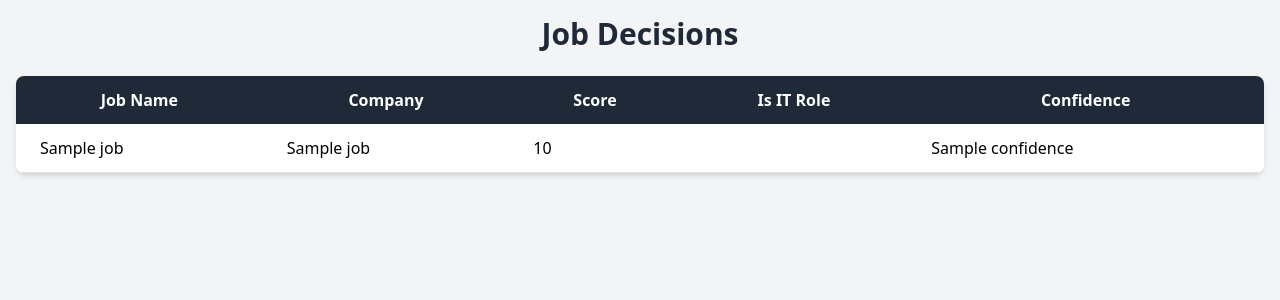
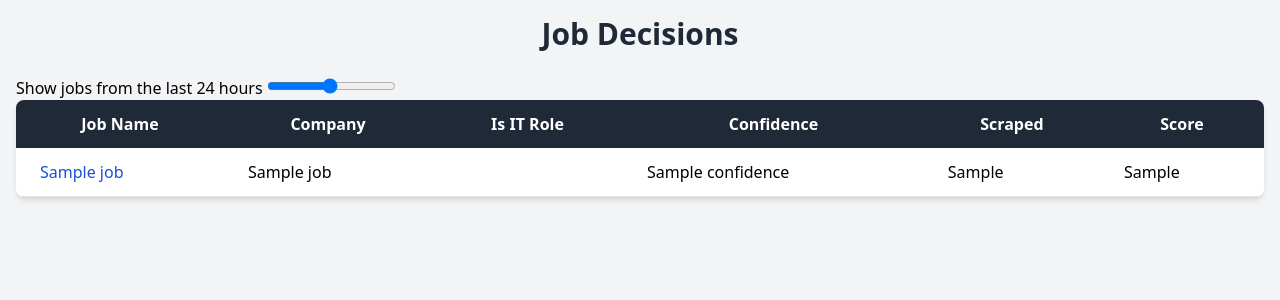
Before and after one commit to wbinsaad/JobScraper, a Flask app: template flask_app/templates/index.html in a window 1280 px wide. Shown: the top 300 px of the page. Run offline with Flask 3, Linux system fonts and the light colour scheme; the template is opened without the code that fills it: most values are stand-ins (such as "Sample title", 1, 10 or a date in 2020); some libraries are stand-ins or nearby versions.

Commit message:
Update the flask layout

```diff
--- a/flask_app/app.py
+++ b/flask_app/app.py
@@ -1,11 +1,14 @@
 from flask import Flask, render_template
+from utils import time_ago
 import sqlite3
+from datetime import datetime
 
 app = Flask(__name__)
 
 # Function to fetch data from SQLite database
 def fetch_jobs():
-    conn = sqlite3.connect('data/jobs.db')  # Adjust the path if needed
+    conn = sqlite3.connect('/app/data/jobs.db')  # Adjust the path if needed
+    conn.row_factory = sqlite3.Row  # To access columns by name
     cursor = conn.cursor()
 
     query = """
@@ -13,20 +16,35 @@ def fetch_jobs():
             job.id AS job_id,
             job.title AS job_title,
             job.company AS company_name,
-            jd.score_model AS score,
-            jd.is_it_role AS is_it_role,
-            jd.confidence AS confidence,
+            job.job_url AS job_url,
+            job.ingested_at AS scraped_at,
+            jd.stage1_is_it_role AS is_it_role,
+            jd.stage1_confidence AS confidence,
             jd.stage1_json AS stage1_json
-        FROM job AS job
+        FROM raw_jobs AS job
         LEFT JOIN job_decisions AS jd
-            ON job.id = jd.raw_job_id  -- adjust the join column if different
-        ORDER BY jd.score_model DESC
+            ON job.id = jd.raw_job_id
+        ORDER BY jd.stage1_is_it_role DESC , jd.stage1_confidence DESC
         LIMIT 100
     """
 
     cursor.execute(query)  # Adjust SQL query to match your table
-    jobs = cursor.fetchall()
+    rows = cursor.fetchall()
     conn.close()
+
+    jobs = []
+    for row in rows:
+        job = dict(row)
+
+        # Convert scraped_at to datetime and compute relative time
+        if job.get('scraped_at'):
+            scraped_dt = datetime.fromisoformat(job['scraped_at'])
+            job['scraped_ago'] = time_ago(scraped_dt)
+        else:
+            job['scraped_ago'] = "unknown"
+
+        jobs.append(job)
+
     return jobs
 
 # Route to display job data
--- a/flask_app/templates/index.html
+++ b/flask_app/templates/index.html
@@ -13,6 +13,23 @@
         Job Decisions
       </h1>
 
+      <form id="filter-form" method="GET" action="/">
+        <label for="hours"
+          >Show jobs from the last
+          <span id="hours-value">{{ hours|default(24) }}</span> hours</label
+        >
+        <input
+          type="range"
+          id="hours"
+          name="hours"
+          min="1"
+          max="48"
+          value="{{ hours|default(24) }}"
+          oninput="document.getElementById('hours-value').innerText = this.value"
+          onchange="document.getElementById('filter-form').submit()"
+        />
+      </form>
+
       <!-- Table to display job data -->
       <div class="overflow-x-auto bg-white shadow-md rounded-lg">
         <table class="min-w-full table-auto">
@@ -20,19 +37,28 @@
             <tr>
               <th class="px-6 py-3">Job Name</th>
               <th class="px-6 py-3">Company</th>
-              <th class="px-6 py-3">Score</th>
               <th class="px-6 py-3">Is IT Role</th>
               <th class="px-6 py-3">Confidence</th>
+              <th class="px-6 py-3">Scraped</th>
+              <th class="px-6 py-3">Score</th>
             </tr>
           </thead>
           <tbody>
             {% for job in jobs %}
             <tr class="border-b">
-              <td class="px-6 py-3">{{ job['job_title'] }}</td>
+              <td class="px-6 py-3">
+                <a
+                  href="{{ job['job_url'] }}"
+                  class="text-blue-700 hover:text-black"
+                  target="_blank"
+                  >{{ job['job_title'] }}</a
+                >
+              </td>
               <td class="px-6 py-3">{{ job['company_name'] }}</td>
-              <td class="px-6 py-3">{{ job['score'] }}</td>
               <td class="px-6 py-3">{{ job['is_it_role'] }}</td>
               <td class="px-6 py-3">{{ job['confidence'] }}</td>
+              <td class="px-6 py-3">{{ job['scraped_ago'] }}</td>
+              <td class="px-6 py-3">{{ job['a'] }}</td>
             </tr>
             {% endfor %}
           </tbody>
```
Also changed, not shown: flask_app/utils.py (added, +20 -0 lines), flask_app/__init__.py (added), 1 other file.
